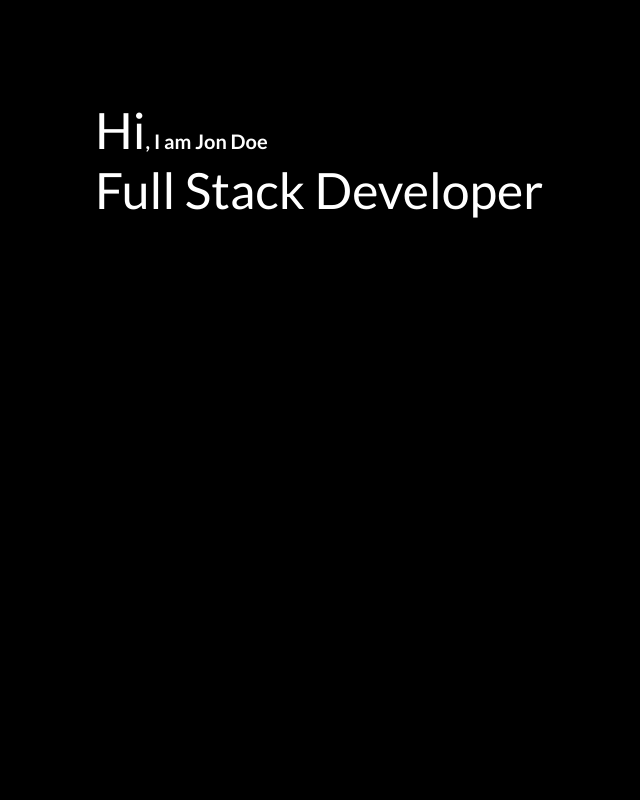
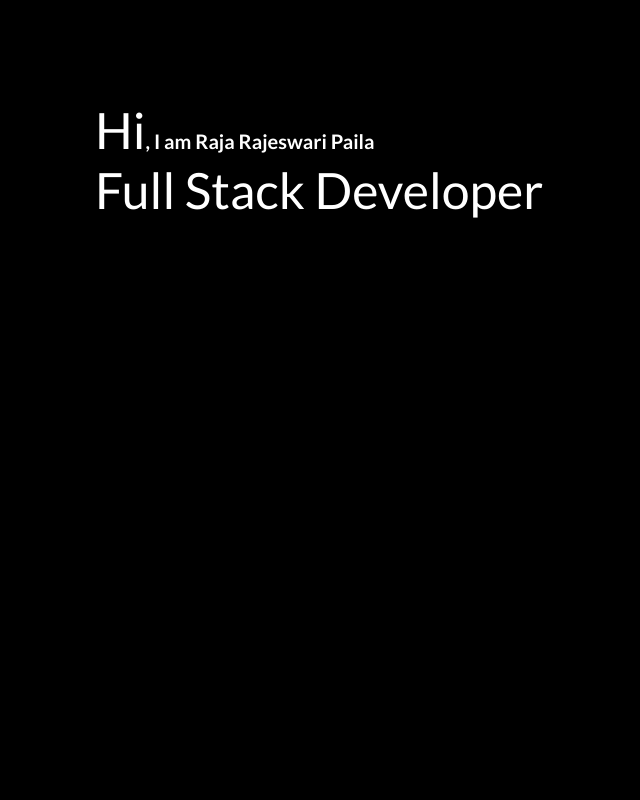
Before and after one commit to Paila20/Developer-Portfolio-Landing-Page---HTML-CSS-Project---In-Class---7h2xk65lhof0, a plain HTML site: page index.html in a window 1280 px wide. Shown: the top 800 px of the page, without its empty margins (295-935 px from the left). Drawn offline with nearby package versions, Linux system fonts and the light colour scheme.

Commit message:
Update index.html

```diff
--- a/index.html
+++ b/index.html
@@ -15,7 +15,7 @@
     <!-- Hero Section Starts -->
     <section class="hero">
         <div>
-            <h2>Hi<span>, I am Jon Doe</span></h2>
+            <h2>Hi<span>, I am Raja Rajeswari Paila</span></h2>
             <h1>Full Stack Developer</h1>
         </div>
     </section>
```
